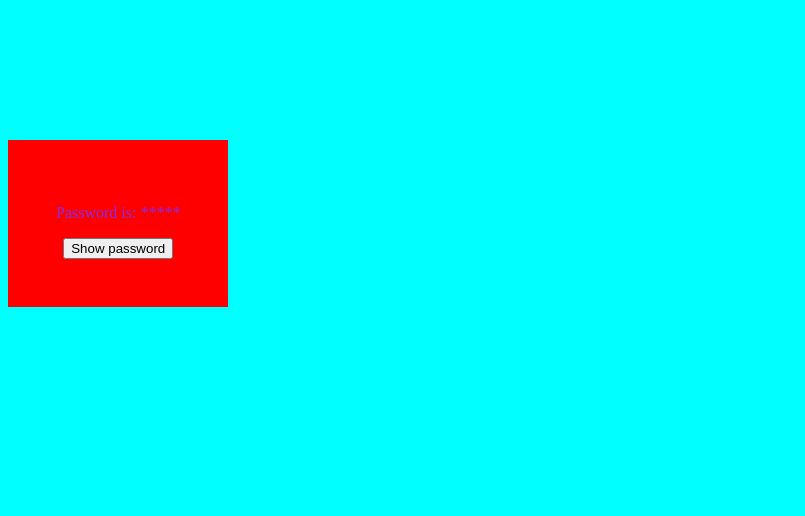
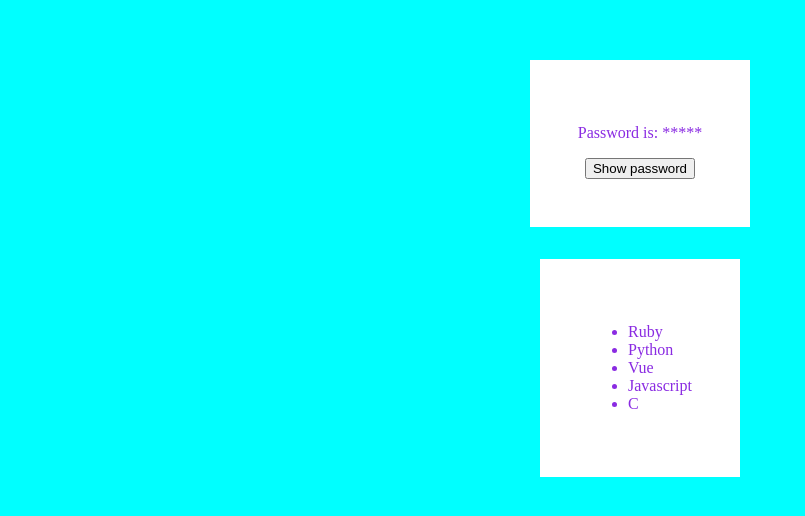
Before and after one commit to lucianowayand/vue-project, a Vue app: page / in a window 1280 px wide. Shown: the part 260-776 px from the top of the page, without its empty margins (0-805 px from the left). Built offline with nearby package versions, Linux system fonts and the light colour scheme.

Commit message:
dinamic list reference

```diff
--- a/src/App.vue
+++ b/src/App.vue
@@ -1,13 +1,23 @@
 <template>
-  <Info/>
+  <div class="container" style="text-align: -webkit-center;">
+    <info/>
+  </div>
+
 </template>
 
 <script>
 import Info from './components/Info.vue'
+import Form from './components/Form.vue'
+import LifeCycle from './components/LifeCycle.vue'
+import primeiroComponente from './components/primeiroComponente.vue'
+
 export default {
   name: 'App',
   components:{
-    Info
+    Info,
+    Form,
+    LifeCycle,
+    primeiroComponente
   }
 
 }
@@ -17,13 +27,9 @@ export default {
   body{
     background-color: aqua;
     color: blueviolet;
+    text-align: center;
+    margin-top: 20rem;
+  }
 
-    margin-top:25rem;
-  }
-  .box{
-    background-color: red;
-    max-width: fit-content;
-    text-align: center;
-    padding: 3rem;
-  }
+
 </style>
--- a/src/components/Info.vue
+++ b/src/components/Info.vue
@@ -2,6 +2,11 @@
     <div class="box">
         <p>Password is: {{password}}</p>
         <button @click="showPassword">{{buttonText}}</button>
+    </div>
+    <div class="box" style="margin-top:2rem; text-align:left;">
+        <ul>
+            <li v-for="(lang, index) in list" v-bind:key="index">{{lang}}</li>
+        </ul>
     </div>
 
 </template>
@@ -12,7 +17,9 @@ export default {
     data(){
         return{
             password: "*****",
-            buttonText: "Show password"
+            buttonText: "Show password",
+            list: ['Ruby', 'Python', 'Vue', 'Javascript', 'C']
+            //You can even pass dicts and refer to it by dict.key
         }
     },
     methods:{
@@ -33,7 +40,7 @@ export default {
 <style>
     .box{
     background-color: white;
-    max-width: fit-content;
     padding: 3rem;
+    width: fit-content;
   }
 </style>
```
